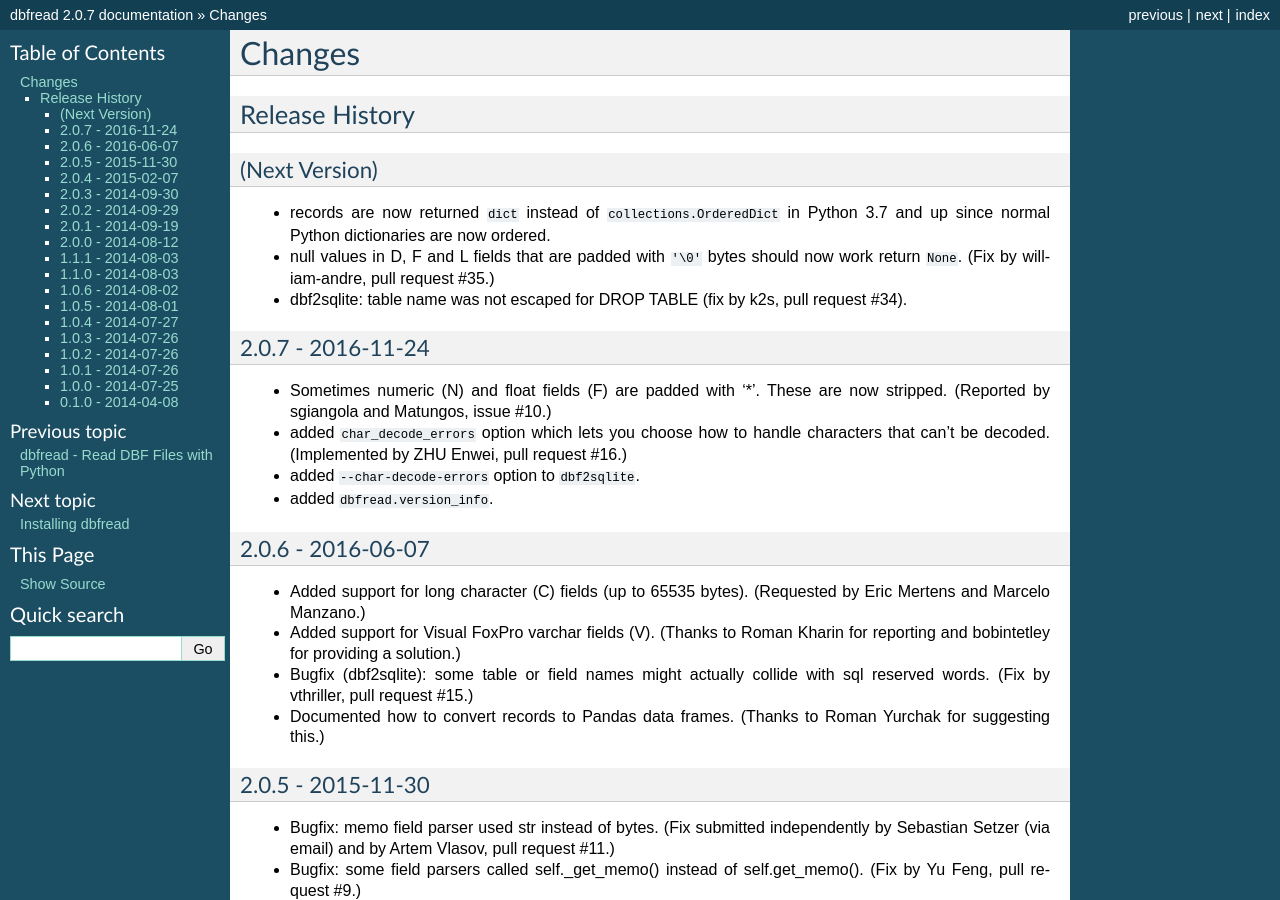
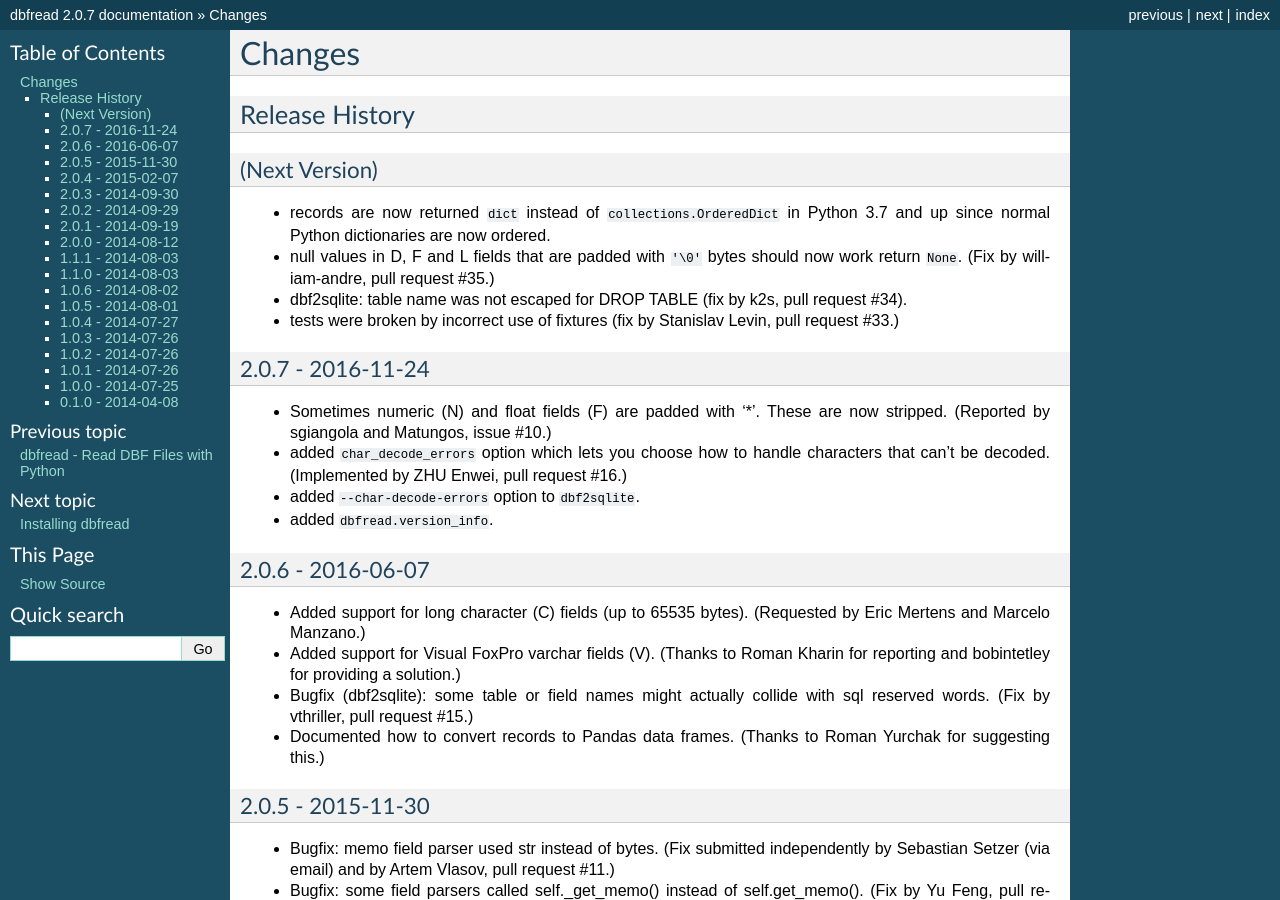
Before and after one commit to olemb/dbfread, a Sphinx documentation site: the page built from docs/changes.rst, in a window 1280 px wide and 900 px high. Built offline with Sphinx 7.4.7, drawn with Linux system fonts in a browser that asks for light colours.

Commit message:
Updated changelog.

```diff
--- a/docs/changes.rst
+++ b/docs/changes.rst
@@ -15,6 +15,9 @@
 
 * dbf2sqlite: table name was not escaped for DROP TABLE (fix by k2s,
   pull request #34).
+
+* tests were broken by incorrect use of fixtures (fix by Stanislav
+  Levin, pull request #33.)
 
 
 2.0.7 - 2016-11-24
```
